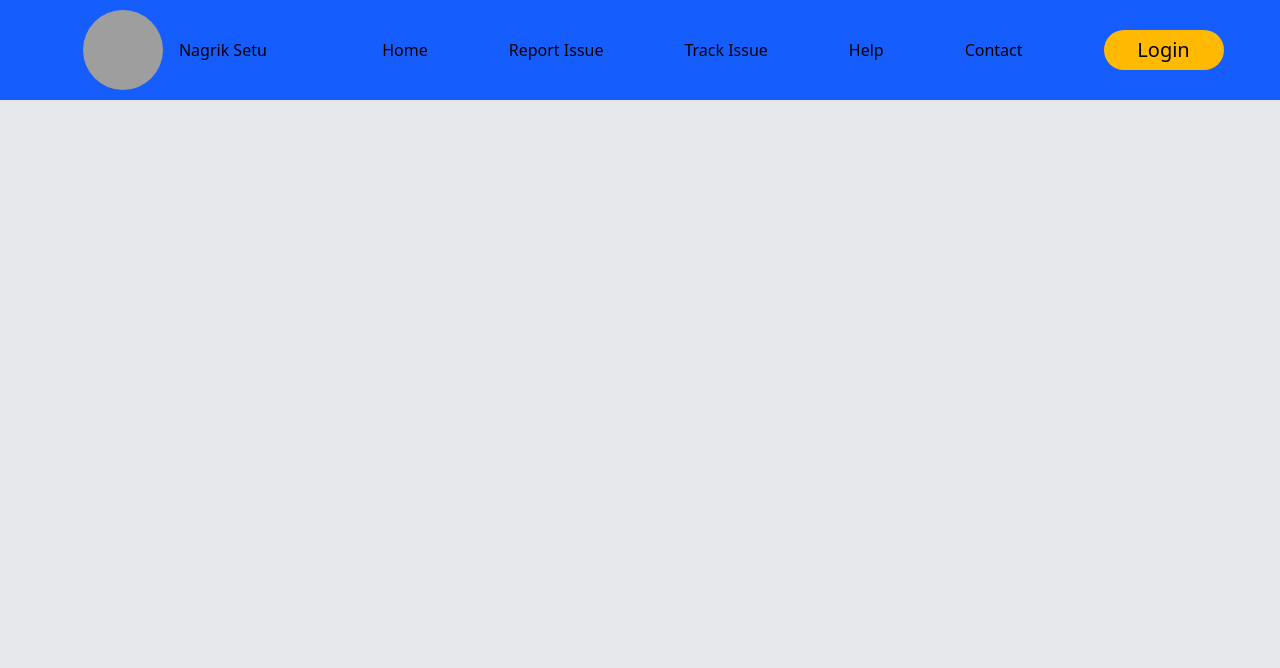
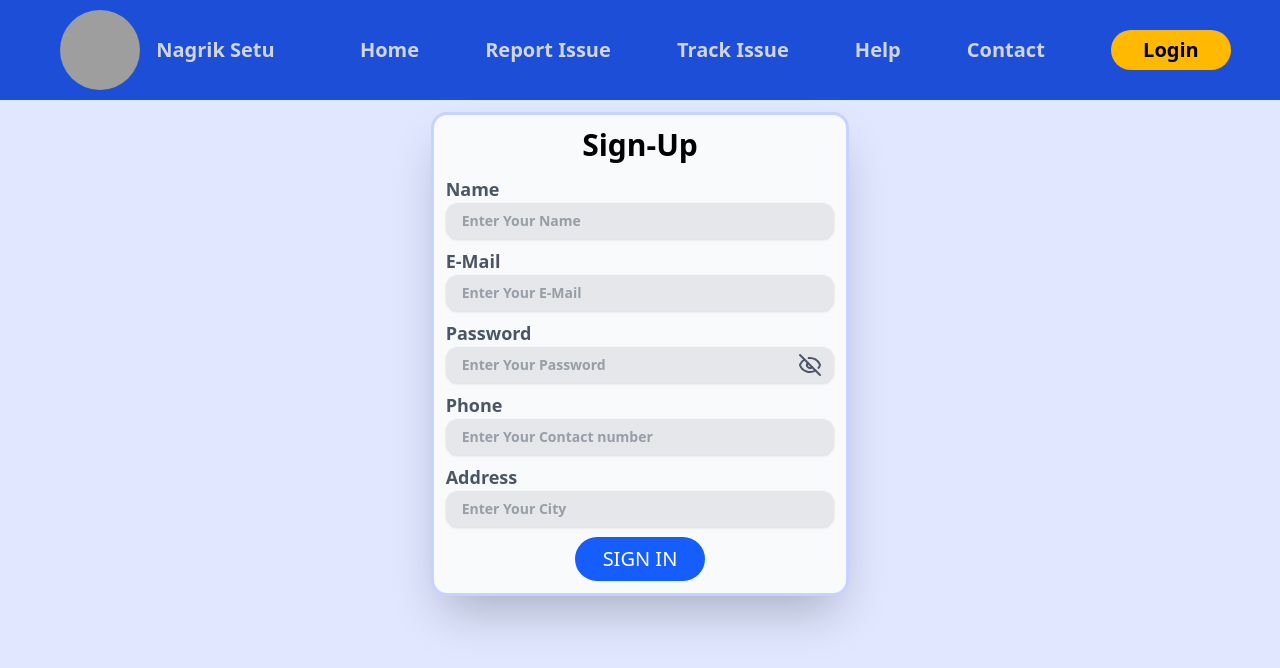
Before and after one commit to NJayantRao/Nagrik_Setu_Frontend, a React (Vite) app: page /usersignup in a window 1280 px wide. Shown: the top 668 px of the page. Built offline with nearby package versions, Linux system fonts and the light colour scheme; grey boxes are pictures that could not be loaded.

Commit message:
Added User Signup

```diff
--- a/package.json
+++ b/package.json
@@ -12,6 +12,7 @@
   "dependencies": {
     "@tailwindcss/vite": "^4.1.17",
     "axios": "^1.13.2",
+    "lucide-react": "^0.556.0",
     "react": "^19.1.1",
     "react-dom": "^19.1.1",
     "react-router-dom": "^7.9.6",
--- a/src/App.jsx
+++ b/src/App.jsx
@@ -3,6 +3,7 @@ import Home from "./pages/Home"
 import Navbar  from "./components/Navbar"
 import RightSection from "./components/RightSection"
 import UserSignUpPage from "./pages/UserSignUpPage"
+import AdminSignUpPage from "./pages/AdminSignUpPage"
 import { useContext } from "react"
 import { UserDataContext } from "./context/UserContext"
 
@@ -10,12 +11,16 @@ import { UserDataContext } from "./context/UserContext"
 function App(){
   const {setIsLoginClicked,isLoginClicked}= useContext(UserDataContext)
   return(
-    <div className="h-screen w-full bg-gray-200 relative" onClick={()=>{
-      setIsLoginClicked(!isLoginClicked)
+    <div className="h-screen w-full bg-[#e0e7ff] relative" onClick={()=>{
+
+      if(isLoginClicked){
+        setIsLoginClicked(!isLoginClicked)
+      }
     }}>
       <Navbar />
         <Routes>
-          <Route path="/login" element={<UserSignUpPage />}></Route>
+          <Route path="/usersignup" element={<UserSignUpPage />}></Route>
+          <Route path="/adminsignup" element={<AdminSignUpPage />}></Route>
           <Route path="/" element={<Home />}></Route>
         </Routes>
     </div>
--- a/src/components/Button.jsx
+++ b/src/components/Button.jsx
@@ -4,7 +4,8 @@ import { UserDataContext } from "../context/UserContext"
 function Button(props){
     const {isLoginClicked,setIsLoginClicked}= useContext(UserDataContext)
     return(
-        <button className="bg-amber-400 rounded-full w-30 h-10 text-xl hover:cursor-pointer" onClick={()=>{
+        <button className="bg-amber-400 rounded-full w-30 h-10 text-xl hover:cursor-pointer text-black" onClick={(e)=>{
+            e.stopPropagation()
             setIsLoginClicked(!isLoginClicked)
         }}>Login</button>
     )
--- a/src/components/Navbar.jsx
+++ b/src/components/Navbar.jsx
@@ -9,20 +9,26 @@ function Navbar(){
     const {isLoginClicked,setIsLoginClicked}= useContext(UserDataContext)
     const navigate= useNavigate()
     return(
-        <div className="bg-blue-600 w-full h-25 px-2 py-3 flex items-center justify-around">
+        <div className="bg-[#1D4ED8] w-full h-25 px-2 py-3 flex items-center justify-around shadow-xl text-gray-300 text-xl font-bold" onClick={(e)=>{
+
+        }}>
              <LeftSection />
-            <div><h1>Home</h1></div>
-            <div><h1>Report Issue</h1></div>
-            <div><h1>Track Issue</h1></div>
-            <div><h1>Help</h1></div>
-            <div><h1>Contact</h1></div>
+            <div className="hover:cursor-pointer relative dropdown" onClick={(e)=>{
+                navigate("/")
+            }}><h1>Home</h1></div>
+            <div className="hover:cursor-pointer relative dropdown"><h1>Report Issue</h1></div>
+            <div className="hover:cursor-pointer relative dropdown"><h1>Track Issue</h1></div>
+            <div className="hover:cursor-pointer relative dropdown"><h1>Help</h1></div>
+            <div className="hover:cursor-pointer relative dropdown"><h1>Contact</h1></div>
             <div className=" mr-2 relative">
                 <Button />
-                <div className="w-60 absolute bg-gray-200 right-0 text-lg flex flex-col gap-2 rounded-md shadow-lg p-5" style={{display:isLoginClicked?"block":"none"}}>
-                    <div className=" hover:bg-gray-100 px-3 py-1" onClick={()=>{
-                        navigate("/login")
+                <div className="w-60 absolute bg-gray-200 right-0 text-lg flex flex-col gap-2 rounded-md shadow-lg p-5 text-black hover:cursor-pointer" style={{display:isLoginClicked?"block":"none"}}>
+                    <div className=" hover:bg-gray-100 px-3 py-1" onClick={(e)=>{
+                        navigate("/usersignup")
                     }}>User Login</div>
-                    <div className=" hover:bg-gray-100 px-3 py-1">Admin Login</div>
+                    <div className=" hover:bg-gray-100 px-3 py-1"onClick={(e)=>{
+                        navigate("/adminsignup")
+                    }}>Admin Login</div>
                     <div className=" hover:bg-gray-100 px-3 py-1" >Staff Login</div>
                 </div>
             </div>
--- a/src/index.css
+++ b/src/index.css
@@ -3,3 +3,20 @@
 body {
   margin: 0;
 }
+
+.dropdown::after{
+    content:"" ;
+    background-color: #dcdde1;
+    position: absolute;
+    height: 2px;
+    width: 100%;
+    transform: scaleX(0);
+    bottom: 0;
+    left: 0;
+    transition: transform 0.2s ease-in-out;
+}
+.dropdown:hover::after{
+
+    content:"" ;
+    transform: scaleX(1);
+}
--- /dev/null
+++ b/src/pages/AdminSignUpPage.jsx
@@ -0,0 +1,26 @@
+import Navbar from "../components/Navbar"
+
+
+function AdminSignUpPage(){
+    return(
+        <div className=" bg-[#e0e7ff] flex justify-center items-center p-3 max-h-screen" onClick={(e)=>{
+
+        }}>
+           <div className=" bg-[#f8fafc] p-3 w-1/3 flex justify-center flex-col gap-3 shadow-2xl rounded-2xl  border-indigo-200 border-3">
+            <div className="text-center text-3xl font-semibold"><h1>Admin Sign-Up</h1></div>
+            <form className="flex flex-col gap-2 w-full">
+                <div className="font-semibold text-gray-600 text-lg">Name<input type="text" placeholder="Enter Your Name" name="name" className=" py-2 px-4 bg-gray-200 rounded-xl w-full text-gray-600 text-sm shadow-sm focus:outline-none focus:ring-2 focus:ring-blue-400"/></div>
+                <div className="font-semibold text-gray-600 text-lg">E-Mail<input type="text" placeholder="Enter Your E-Mail" name="email" className=" py-2 px-4 bg-gray-200 rounded-xl w-full text-gray-600 text-sm shadow-sm focus:outline-none focus:ring-2 focus:ring-blue-400"/></div>
+                <div className="font-semibold text-gray-600 text-lg">Password<input type="password" placeholder="Enter Your Password" name="password" className=" py-2 px-4 bg-gray-200 rounded-xl w-full text-gray-600 text-sm shadow-sm focus:outline-none focus:ring-2 focus:ring-blue-400"/></div>
+                <div className="font-semibold text-gray-600 text-lg">Phone<input type="text" placeholder="Enter Your Contact number" name="phone" className=" py-2 px-4 bg-gray-200 rounded-xl w-full text-gray-600 text-sm shadow-sm focus:outline-none focus:ring-2 focus:ring-blue-400"/></div>
+                <div className="font-semibold text-gray-600 text-lg">Address<input type="text" placeholder="Enter Your Address" name="address" className=" py-2 px-4 bg-gray-200 rounded-xl w-full text-gray-600 text-sm shadow-sm focus:outline-none focus:ring-2 focus:ring-blue-400"/></div>
+                <div className="w-full flex justify-center mt-0.5">
+                    <button type="submit" className="bg-blue-700 p-2 w-1/3 rounded-full text-xl text-white">SIGN IN</button>
+                </div>
+            </form>
+           </div>
+        </div>
+    )
+}
+
+export default AdminSignUpPage
--- a/src/pages/Home.jsx
+++ b/src/pages/Home.jsx
@@ -1,7 +1,13 @@
+import { useNavigate } from "react-router-dom"
+
+
 function Home(){
+  const navigate= useNavigate()
   return(
     <div>
-             <h1 className="text-6xl absolute left-1/2 top-1/2 -translate-x-1/2 -translate-y-1/2 font-bold">Nagrik Setu</h1>
+             <h1 className="text-6xl absolute left-1/2 top-1/2 -translate-x-1/2 -translate-y-1/2 font-bold" onClick={(e)=>{
+
+             }}>Nagrik Setu</h1>
 
     </div>
   )
--- a/src/pages/UserSignUpPage.jsx
+++ b/src/pages/UserSignUpPage.jsx
@@ -1,19 +1,118 @@
+import { useEffect, useState } from "react";
 import Navbar from "../components/Navbar"
-
+import { Eye,EyeOff } from 'lucide-react';
+import axios from "axios"
 
 function UserSignUpPage(){
+    const [name,setName]= useState("")
+    const [email,setEmail]= useState("")
+    const [password,setPassword]= useState("")
+    const [address,setAddress]= useState("")
+    const [phone,setPhone]= useState("")
+    const [showPassword,setShowPassword]= useState(false)
+
+    async function submitHandler(e){
+        e.preventDefault()
+        console.log(name,email,password,address,phone);
+        try {
+            const response= await axios.post("http://localhost:3000/api/v1/user/signup",{
+                name,email,password,phone,address
+            },{withCredentials:true})
+            console.log(response.data);
+
+        } catch (error) {
+            console.log(error);
+        }
+        setName("")
+        setEmail("")
+        setPassword("")
+        setAddress("")
+        setPhone("")
+    }
+
+    useEffect(()=>{
+        async function fetchData(){
+            const api= await axios.get("http://localhost:3000/")
+        console.log(api);
+        }
+        fetchData()
+    },[])
     return(
         <div className=" bg-[#e0e7ff] flex justify-center items-center p-3 max-h-screen">
            <div className=" bg-[#f8fafc] p-3 w-1/3 flex justify-center flex-col gap-3 shadow-2xl rounded-2xl  border-indigo-200 border-3">
             <div className="text-center text-3xl font-semibold"><h1>Sign-Up</h1></div>
-            <form className="flex flex-col gap-2 w-full">
-                <div className="font-semibold text-gray-600 text-lg">Name<input type="text" placeholder="Enter Your Name" name="name" className=" py-2 px-4 bg-gray-200 rounded-xl w-full text-gray-600 text-sm shadow-sm focus:outline-none focus:ring-2 focus:ring-blue-400"/></div>
-                <div className="font-semibold text-gray-600 text-lg">E-Mail<input type="text" placeholder="Enter Your E-Mail" name="email" className=" py-2 px-4 bg-gray-200 rounded-xl w-full text-gray-600 text-sm shadow-sm focus:outline-none focus:ring-2 focus:ring-blue-400"/></div>
-                <div className="font-semibold text-gray-600 text-lg">Password<input type="password" placeholder="Enter Your Password" name="password" className=" py-2 px-4 bg-gray-200 rounded-xl w-full text-gray-600 text-sm shadow-sm focus:outline-none focus:ring-2 focus:ring-blue-400"/></div>
-                <div className="font-semibold text-gray-600 text-lg">Phone<input type="text" placeholder="Enter Your Contact number" name="phone" className=" py-2 px-4 bg-gray-200 rounded-xl w-full text-gray-600 text-sm shadow-sm focus:outline-none focus:ring-2 focus:ring-blue-400"/></div>
-                <div className="font-semibold text-gray-600 text-lg">Address<input type="text" placeholder="Enter Your Address" name="address" className=" py-2 px-4 bg-gray-200 rounded-xl w-full text-gray-600 text-sm shadow-sm focus:outline-none focus:ring-2 focus:ring-blue-400"/></div>
+            <form className="flex flex-col gap-2 w-full" onSubmit={(e)=>{
+                submitHandler(e)
+            }}>
+                <div className="font-semibold text-gray-600 text-lg">
+                    Name
+                    <input type="text" placeholder="Enter Your Name" name="name"
+                    className={` py-2 px-4 rounded-xl w-full text-gray-600 text-sm shadow-sm focus:outline-none focus:ring-2 focus:bg-[#e0e7ff] focus:ring-blue-400 ${name?"bg-[#e0e7ff]":"bg-gray-200"}`}
+                    value={name}
+                    onChange={(e)=>{
+                        setName(e.target.value);
+                        //console.log(name);
+                    }}
+                    required/>
+                </div>
+                <div className="font-semibold text-gray-600 text-lg">
+                    E-Mail
+                    <input type="email" placeholder="Enter Your E-Mail" name="email"
+                    className={` py-2 px-4 rounded-xl w-full text-gray-600 text-sm shadow-sm focus:outline-none focus:ring-2 focus:bg-[#e0e7ff] focus:ring-blue-400 ${email?"bg-[#e8f0ff]":"bg-gray-200"}`}
+                    value={email}
+                    onChange={(e)=>{
+                        setEmail(e.target.value);
+                        //console.log(email);
+                    }}
+                    onInvalid={(e)=>{
+                        e.target.setCustomValidity("Enter Valid E-Mail ID")
+                    }}
+                    onInput={(e)=>{
+                        e.target.setCustomValidity("")
+                    }}
+                    required/>
+                </div>
+                <div className="font-semibold text-gray-600 text-lg ">
+                    Password
+                    <div className="relative">
+                        <input type={`${showPassword?"text":"password"}`} placeholder="Enter Your Password" name="password" className={` py-2 px-4 rounded-xl w-full text-gray-600 text-sm shadow-sm focus:outline-none focus:ring-2 focus:bg-[#e0e7ff] focus:ring-blue-400 ${password?"bg-[#e8f0ff]":"bg-gray-200"}`}
+                    value={password}
+                    onChange={(e)=>{
+                        setPassword(e.target.value);
+                        //console.log(password);
+                    }}
+                    minLength={8}
+                    maxLength={20}
+                    required />
+                   <div className="absolute right-3 top-1/2 -translate-y-1/2 hover:cursor-pointer" onClick={()=>{
+                    setShowPassword(!showPassword)
+                   }}>{showPassword?<Eye/>:<EyeOff/>}</div>
+                    </div>
+                </div>
+                <div className="font-semibold text-gray-600 text-lg">
+                    Phone
+                    <input type="text" placeholder="Enter Your Contact number" name="phone" className={` py-2 px-4 rounded-xl w-full text-gray-600 text-sm shadow-sm focus:outline-none focus:ring-2 focus:bg-[#e0e7ff] focus:ring-blue-400 ${phone?"bg-[#e8f0ff]":"bg-gray-200"}`}
+                    value={phone}
+                    onChange={(e)=>{
+                        setPhone(e.target.value);
+                        //console.log(name);
+                    }}
+                    minLength={10}
+                    maxLength={10}
+                    required/>
+                </div>
+                <div className="font-semibold text-gray-600 text-lg">
+                    Address
+                    <input type="text" placeholder="Enter Your City" name="address" className={` py-2 px-4 rounded-xl w-full text-gray-600 text-sm shadow-sm focus:outline-none focus:ring-2 focus:bg-[#e0e7ff] focus:ring-blue-400 ${address?"bg-[#e8f0ff]":"bg-gray-200"}`}
+                    value={address}
+                    onChange={(e)=>{
+                        setAddress(e.target.value);
+                        //console.log(name);
+                    }}
+                    required/>
+                </div>
                 <div className="w-full flex justify-center mt-0.5">
-                    <button type="submit" className="bg-blue-700 p-2 w-1/3 rounded-full text-xl text-white">SIGN IN</button>
+                    <button type="submit" className="bg-blue-600 p-2 w-1/3 rounded-full text-xl text-white hover:scale-105 hover:cursor-pointer hover:bg-blue-700 hover:ease-in-out">SIGN IN</button>
                 </div>
             </form>
            </div>
```
Also changed, not shown: 1 other file (tests, documents, lock files or other folders).
